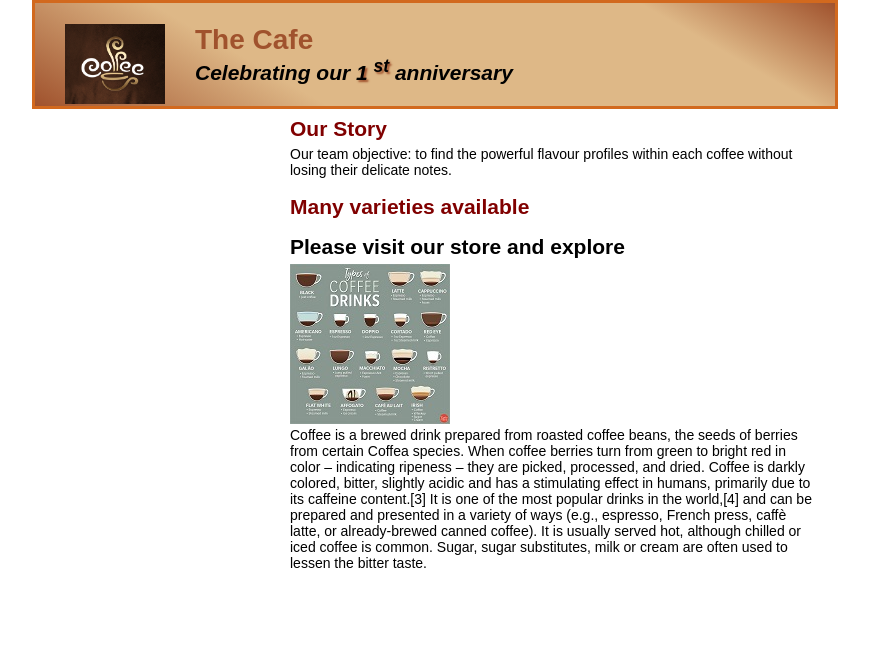
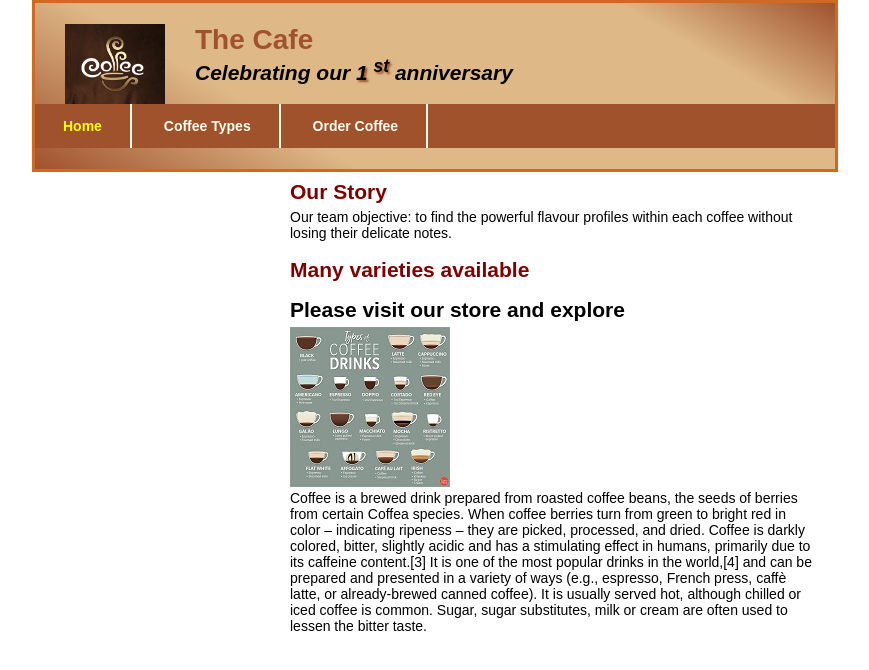
Before and after one commit to Bilcloud/html, a plain HTML site: page Excercise3/index.html in a window 1280 px wide. Shown: the whole page, without its empty margins (205-1074 px from the left). Drawn offline with Linux system fonts and the light colour scheme.

Commit message:
header needs correction

```diff
--- a/Excercise3/index.html
+++ b/Excercise3/index.html
@@ -14,8 +14,16 @@
         <hgroup>
             <h1>The Cafe </h1>
             <h2>Celebrating our <span class="shadow">1 <sup> st</sup></span> anniversary</h2>
+            <nav>
+                <ul>
+                    <li> <a class="current" href="index.html"> Home</a> </li>
+                    <li> <a href="coffeeType/image_swaps.html"> Coffee Types</a></li>
+                    <li> <a href="tickets.html"> Order Coffee </a></li>
+                </ul>
 
+            </nav>
         </hgroup>
+
     </header>
 
     <section>
```
